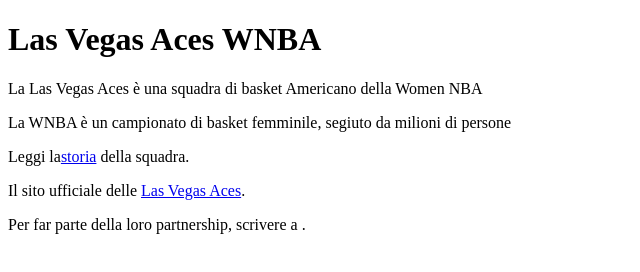
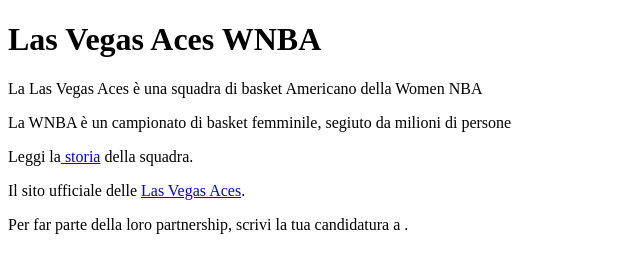
Before and after one commit to DariaIzotovaa/sito-tpsit, a plain HTML site: page sito/index.html in a window 1280 px wide. Shown: the whole page, without its empty margins (0-640 px from the left). Drawn offline with Linux system fonts and the light colour scheme.

Commit message:
FIX errors

```diff
--- a/sito/index.html
+++ b/sito/index.html
@@ -11,6 +11,6 @@
 </body>
 </html>
 
-<p>Leggi la<a href="storia.html">storia</a> della squadra.</p>
+<p>Leggi la<a href="storia.html"> storia</a> della squadra.</p>
 <p>Il sito ufficiale delle <a href="https://aces.wnba.com/">Las Vegas Aces</a>.</p>
-<p>Per far parte della loro partnership, scrivere a <a href="partnerships@lasvegasaces.com"></a>.</p>
+<p>Per far parte della loro partnership, scrivi la tua candidatura a <a href=": partnerships@lasvegasaces.com"></a>.</p>
```
Also changed, not shown: sito/storia.html (+1 -1 lines).
